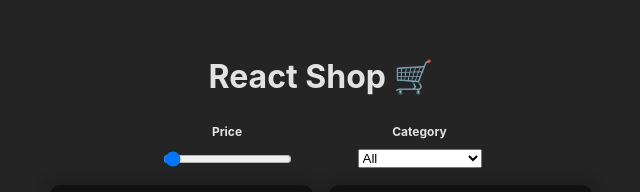
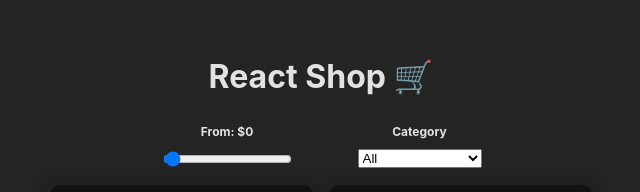
Before and after one commit to maugarciav/shoppingCart, a React (Vite) app: page / in a window 1280 px wide. Shown: the top 192 px of the page, without its empty margins (319-959 px from the left). Built offline with nearby package versions, Linux system fonts and the light colour scheme.

Commit message:
filtering: using prop drilling, not optimal : TODO: change using useContext

```diff
--- a/src/App.jsx
+++ b/src/App.jsx
@@ -28,7 +28,7 @@ function App () {
 
   return (
     <>
-      <Header/>
+      <Header changeFilters={setFilters}/>
       <Products products={filterProduct}/>
     </>
   )
--- a/src/components/Filters.jsx
+++ b/src/components/Filters.jsx
@@ -1,22 +1,40 @@
-import React from 'react'
+import React, { useState } from 'react'
 import './Filters.css'
 
-export function Filters () {
+export function Filters ({ changeFilters }) {
+  const [minPrice, setMinPrice] = useState(0)
+
+  const handleChangeMinPrice = (event) => {
+    setMinPrice(event.target.value)
+    changeFilters(prevState => ({
+      ...prevState,
+      minPrice: event.target.value
+    }))
+  }
+
+  const handleChangeCategory = (event) => {
+    changeFilters(prevState => ({
+      ...prevState,
+      category: event.target.value
+    }))
+  }
+
   return (
     <section className='filters'>
       <div>
-        <label htmlFor="price">Price</label>
+        <label htmlFor="price">From:  ${minPrice}</label>
         <input
           type= 'range'
           id = 'price'
           min={0}
-          max={2500}
+          max={2000}
+          onChange={handleChangeMinPrice}
         />
       </div>
 
       <div>
         <label htmlFor="category">Category</label>
-        <select id="category">
+        <select id="category" onChange={handleChangeCategory}>
           <option value='all'>All</option>
           <option value='laptops'>Laptops</option>
           <option value='smartphones'>Smartphones</option>
--- a/src/components/Header.jsx
+++ b/src/components/Header.jsx
@@ -1,11 +1,11 @@
 import React from 'react'
 import { Filters } from './Filters'
 
-export function Header () {
+export function Header ({ changeFilters }) {
   return (
     <header>
       <h1>React Shop 🛒 </h1>
-      <Filters/>
+      <Filters changeFilters={changeFilters}/>
     </header>
   )
 }
```
